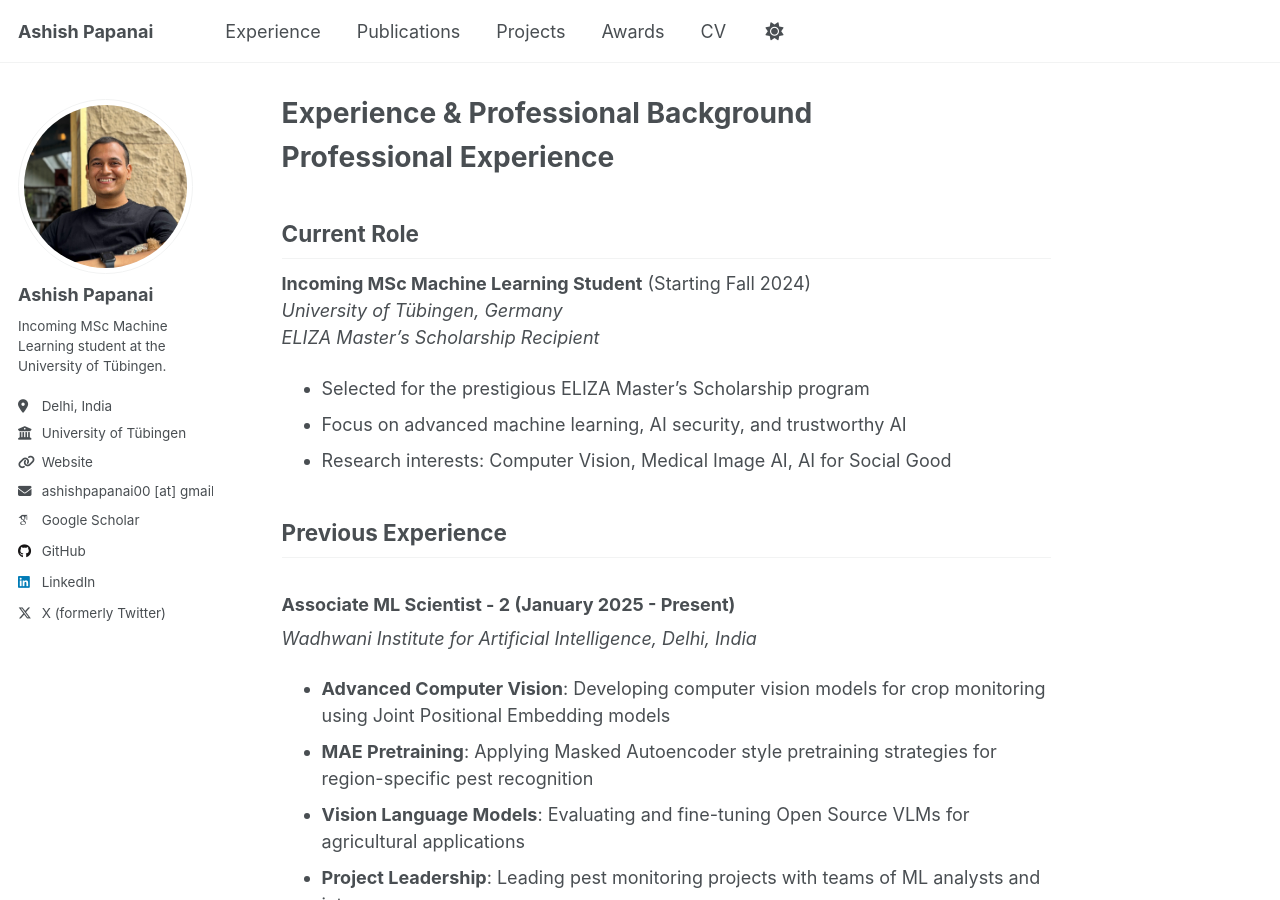
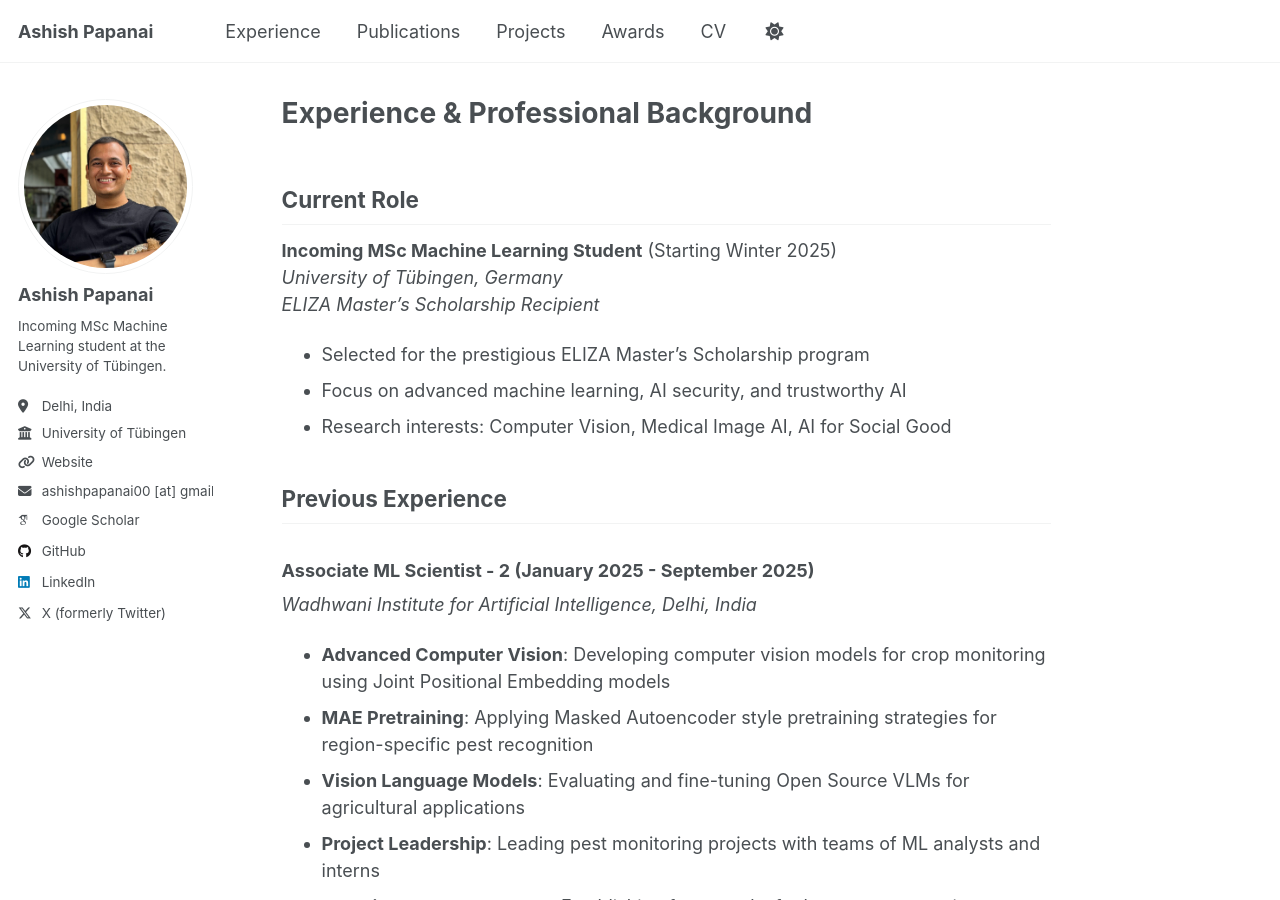
Before and after one commit to ashishpapanai/ashishpapanai.github.io, a Jekyll site: the page built from _pages/experience.md, in a window 1280 px wide and 900 px high. Built offline with Jekyll 4.4.1, drawn with Linux system fonts in a browser that asks for light colours; some web fonts are replaced.

Commit message:
Fixed config

```diff
--- a/_pages/experience.md
+++ b/_pages/experience.md
@@ -4,12 +4,9 @@ title: "Experience & Professional Background"
 permalink: /experience/
 author_profile: true
 ---
-
-# Professional Experience
-
 ## Current Role
 
-**Incoming MSc Machine Learning Student** (Starting Fall 2024)
+**Incoming MSc Machine Learning Student** (Starting Winter 2025)
 *University of Tübingen, Germany*
 *ELIZA Master's Scholarship Recipient*
 
@@ -19,7 +16,7 @@ author_profile: true
 
 ## Previous Experience
 
-### Associate ML Scientist - 2 (January 2025 - Present)
+### Associate ML Scientist - 2 (January 2025 - September 2025)
 *Wadhwani Institute for Artificial Intelligence, Delhi, India*
 
 - **Advanced Computer Vision**: Developing computer vision models for crop monitoring using Joint Positional Embedding models
```
